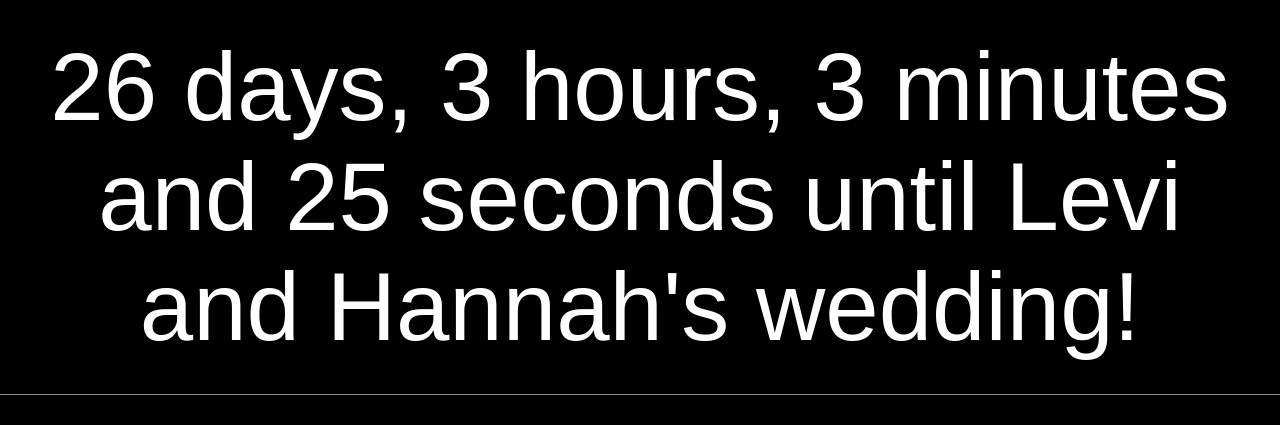
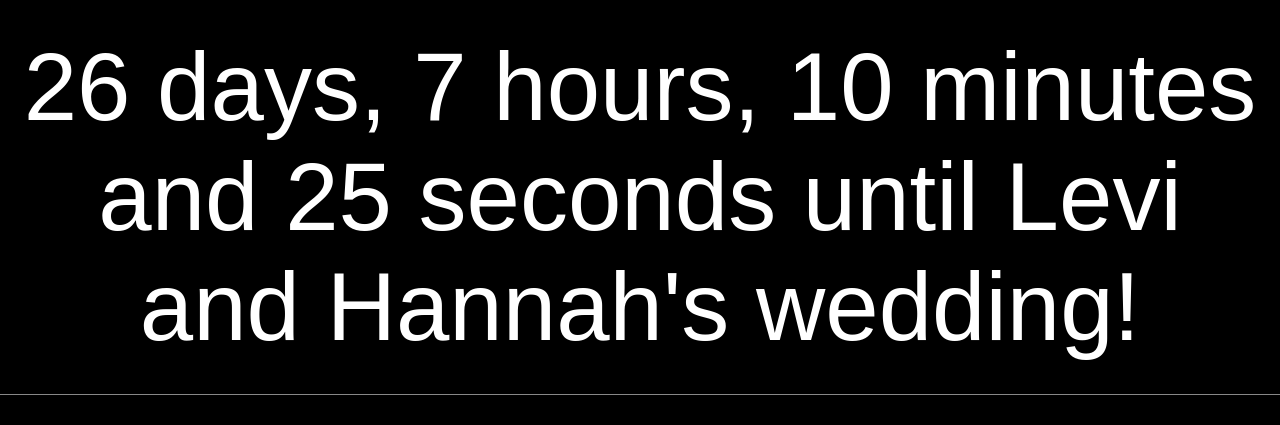
Before and after one commit to ArtskydJ/dykstrawedding.com, a plain HTML site: page index.html in a window 1280 px wide. Shown: the top 425 px of the page. Drawn offline with Linux system fonts and the light colour scheme.

Commit message:
Fix times of day and CST vs CDT

```diff
--- a/index.html
+++ b/index.html
@@ -61,13 +61,13 @@
 				window.countdown(onCount, new Date(dateStr))
 			}
 
-			makeCountdown('#jordon-jessica', '2008 August 16 12:00 cst', 'Jordon and Jessica')
-			makeCountdown('#seth-laura', '2015 May 16 12:00 cst', 'Seth and Laura')
-			makeCountdown('#david-ruth', '2012 April 20 12:00 cst', 'David and Ruth')
-			makeCountdown('#michael-elizabeth', '2015 November 20 12:00 cst', 'Michael and Elizabeth')
-			makeCountdown('#micah-rebecca', '2016 December 17 12:00 cst', 'Micah and Rebecca')
+			makeCountdown('#jordon-jessica', '2008 August 16 16:00 CDT', 'Jordon and Jessica')
+			makeCountdown('#seth-laura', '2015 May 16 14:00 CDT', 'Seth and Laura')
+			makeCountdown('#david-ruth', '2012 April 20 18:00 CDT', 'David and Ruth')
+			makeCountdown('#michael-elizabeth', '2015 November 20 17:00 CST', 'Michael and Elizabeth')
+			makeCountdown('#micah-rebecca', '2016 December 17 15:00 CST', 'Micah and Rebecca')
 			// makeCountdown('#joseph-nooneyetlol', 'Future', 'Joseph and wifey')
-			makeCountdown('#levi-hannah', '2019 November 11 12:00 cst', 'Levi and Hannah')
+			makeCountdown('#levi-hannah', '2019 November 11 16:07 CST', 'Levi and Hannah')
 			// makeCountdown('#daniel-nooneyet', 'Future', 'Daniel and wifey')
 			// makeCountdown('#nathanael-noone', 'Future', 'Nathanael and wifey')
 		</script>
```
